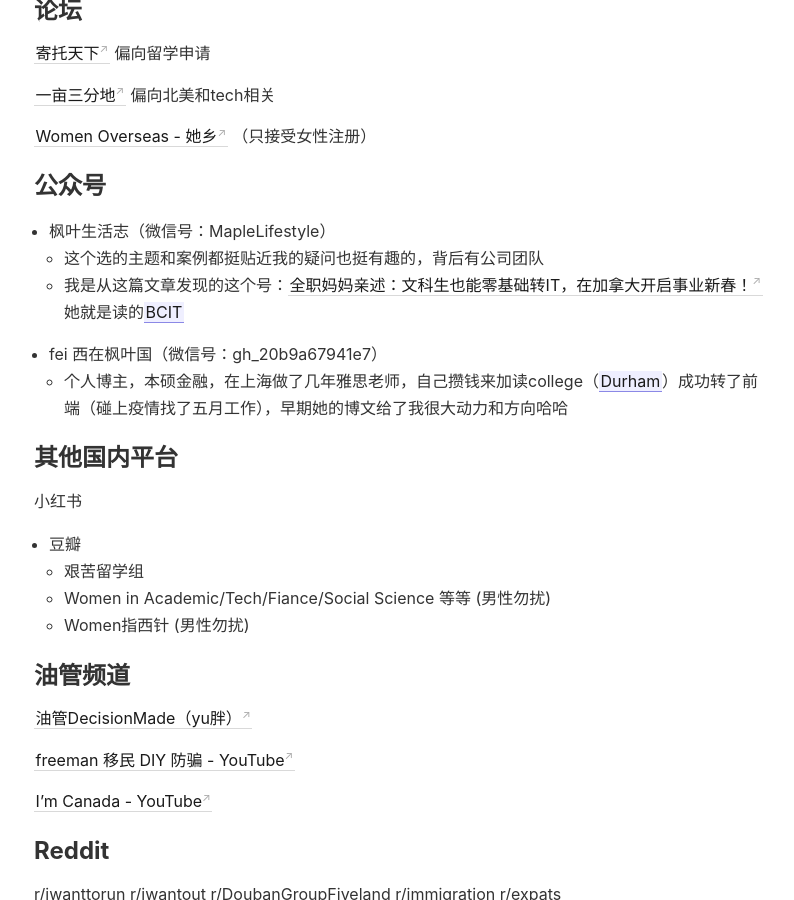
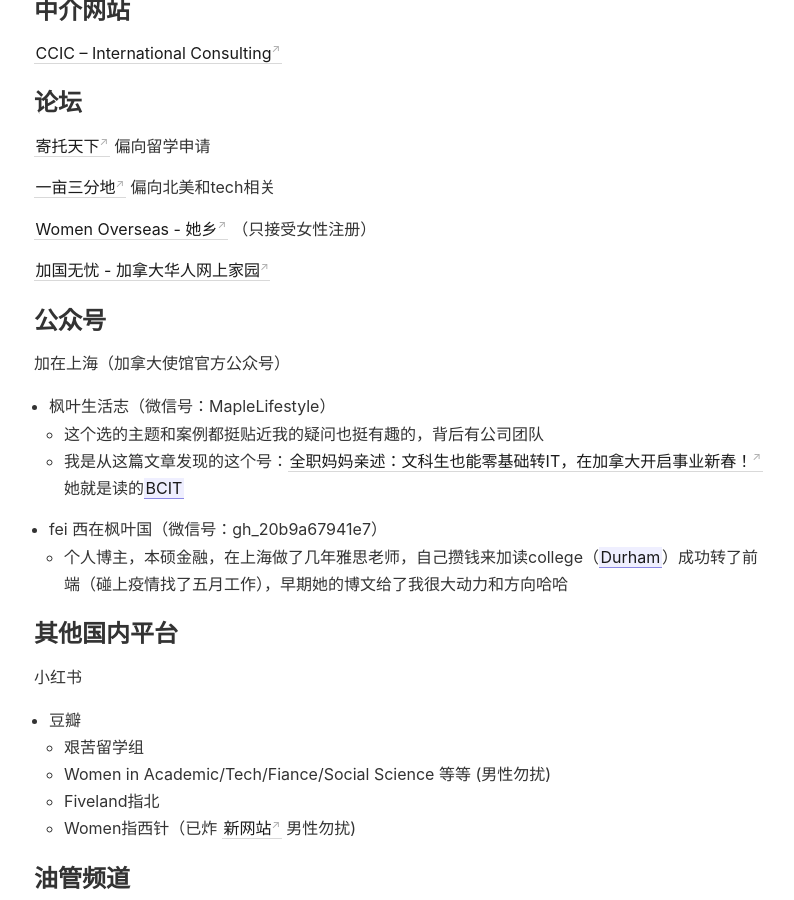
Before and after one commit to Gnblink0/InfoSharingCan, a Jekyll site: the page built from _notes/如何自己收集获取移民信息？.md, in a window 1280 px wide and 900 px high, scrolled down 709 px. Shown: the whole window, without its empty margins (102-896 px from the left). Built offline with Jekyll 4.4.1, drawn with Linux system fonts in a browser that asks for light colours; some of the changed text lies outside the part shown.

Commit message:
vault backup: 2022-09-15 15:42:24

```diff
--- a/_notes/如何自己收集获取移民信息？.md
+++ b/_notes/如何自己收集获取移民信息？.md
@@ -24,6 +24,11 @@
 
 <!--目前任何加拿大移民项目，都无法同时满足“速度快”、“能省钱”“低风险”这三个特性。-->
 
+## 中介网站
+
+[CCIC – International Consulting](https://www.ccinternational.ca/)
+
+
 ## 论坛
 
 [寄托天下](https://www.gter.net/) 偏向留学申请
@@ -32,7 +37,11 @@
 
 [Women Overseas - 她乡](https://womenoverseas.com/) （只接受女性注册）
 
+[加国无忧 - 加拿大华人网上家园](https://www.51.ca/)
+
 ## 公众号
+
+加在上海（加拿大使馆官方公众号）
 
 - 枫叶生活志（微信号：MapleLifestyle）
 	- 这个选的主题和案例都挺贴近我的疑问也挺有趣的，背后有公司团队
@@ -48,11 +57,12 @@
 - 豆瓣
 	- 艰苦留学组
 	- Women in Academic/Tech/Fiance/Social Science 等等 (男性勿扰)
-	- Women指西针 (男性勿扰)
+	- Fiveland指北
+	- Women指西针（已炸 [新网站](https://sherooc.club/) 男性勿扰)
 
 
 ## 油管频道
-[油管DecisionMade（yu胖）](https://www.youtube.com/c/DecisionMade) <!--主持人是持牌顾问，有科普加拿大移民体系、移民动态-->
+[油管DecisionMade（frank yu胖）](https://www.youtube.com/c/DecisionMade)
 
 [freeman 移民 DIY 防骗 - YouTube](https://www.youtube.com/c/freemanyimin)
 
@@ -61,10 +71,15 @@
 
 ## Reddit
 r/iwanttorun
+
 r/iwantout
+
 r/DoubanGroupFiveland
+
 r/immigration
+
 r/expats
+
 
 
 ## 其他
```
